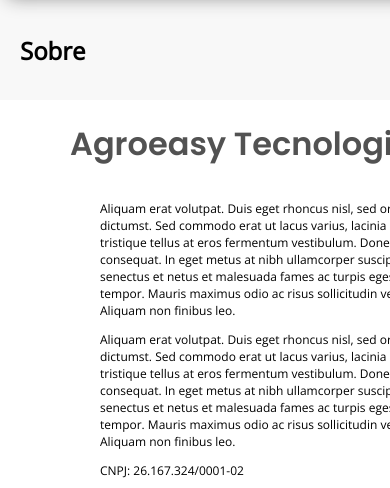
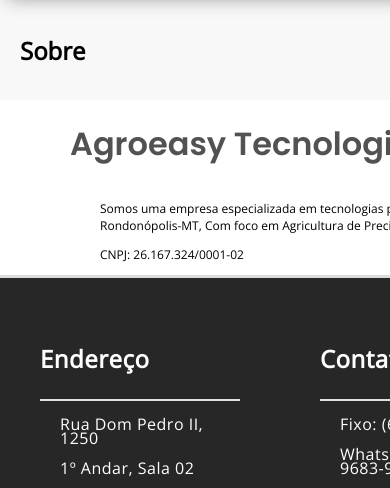
Before and after one commit to caionthh/Agroeasy, a PHP site: page /sobre.php in a window 390 px wide; the page is wider, and only the part inside the window is pictured. Shown: the part 173-661 px from the top of that part. Run offline with PHP 8.4, Linux system fonts and the light colour scheme.

Commit message:
Ajustes
- Ajuste Altura no Iphone
- Ajuste Pagina Sobre

```diff
--- a/public/css/main.css
+++ b/public/css/main.css
@@ -98,7 +98,7 @@ h3 {
 .small {
     margin: 20px 20px 20px 20px;
     width: 300px;
-    min-height: 180px;
+    height: 180px;
 }
 .medium {
     margin: 20px 20px 20px 20px;
--- a/public/sobre.php
+++ b/public/sobre.php
@@ -41,10 +41,8 @@
                 <div class="sectionflex">
                 <div>
                 <p class="section-paragraph">
-                    Aliquam erat volutpat. Duis eget rhoncus nisl, sed ornare massa. In hac habitasse platea dictumst. Sed commodo erat ut lacus varius, lacinia consectetur arcu ullamcorper. In tristique tellus at eros fermentum vestibulum. Donec tempor nunc ac dolor congue consequat. In eget metus at nibh ullamcorper suscipit. Pellentesque habitant morbi tristique senectus et netus et malesuada fames ac turpis egestas. Ut placerat bibendum magna et tempor. Mauris maximus odio ac risus sollicitudin venenatis. Maecenas vitae magna enim. Aliquam non finibus leo.
-                </p>
-                <p class="section-paragraph">
-                    Aliquam erat volutpat. Duis eget rhoncus nisl, sed ornare massa. In hac habitasse platea dictumst. Sed commodo erat ut lacus varius, lacinia consectetur arcu ullamcorper. In tristique tellus at eros fermentum vestibulum. Donec tempor nunc ac dolor congue consequat. In eget metus at nibh ullamcorper suscipit. Pellentesque habitant morbi tristique senectus et netus et malesuada fames ac turpis egestas. Ut placerat bibendum magna et tempor. Mauris maximus odio ac risus sollicitudin venenatis. Maecenas vitae magna enim. Aliquam non finibus leo.
+                    Somos uma empresa especializada em tecnologias para agricultura. Com sede em Rondonópolis-MT,
+			Com foco em Agricultura de Precisão e tecnologias agricolas
                 </p>
                 <p class="section-paragraph">
                     CNPJ: 26.167.324/0001-02
```
